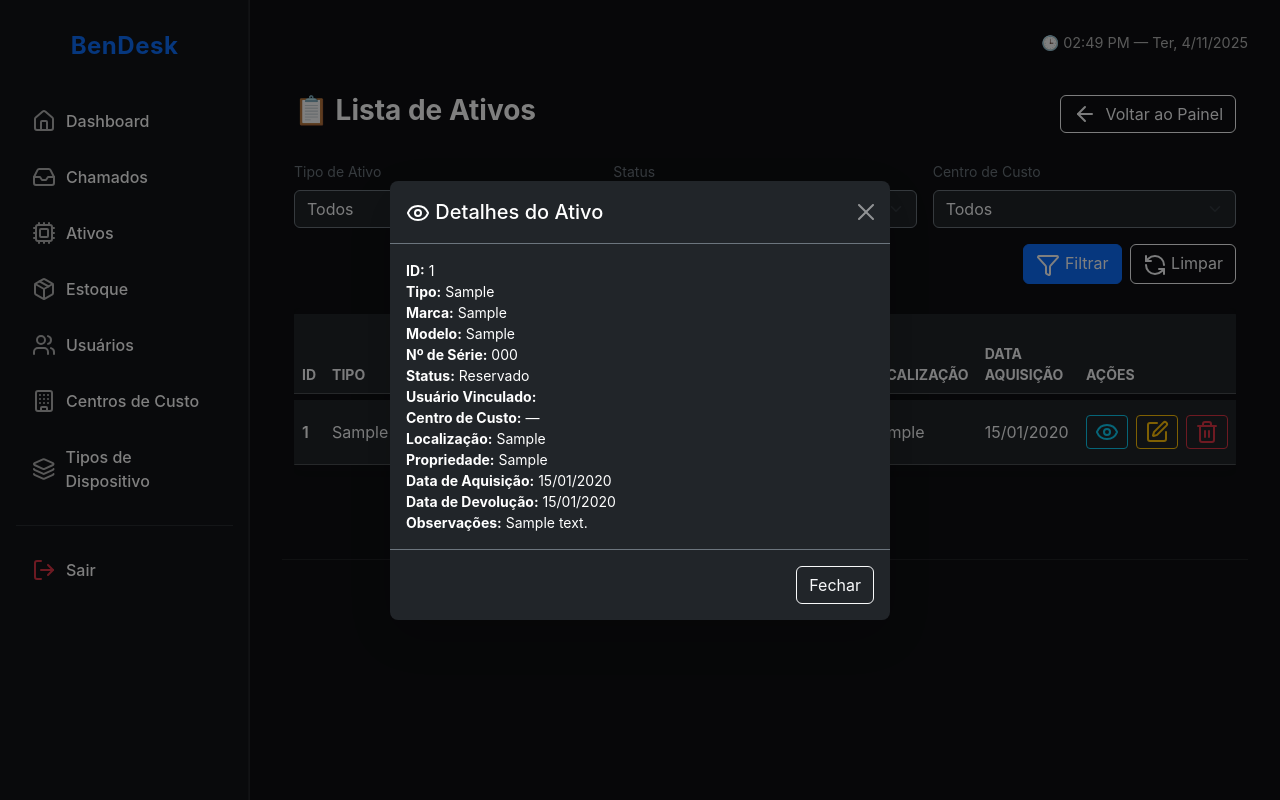
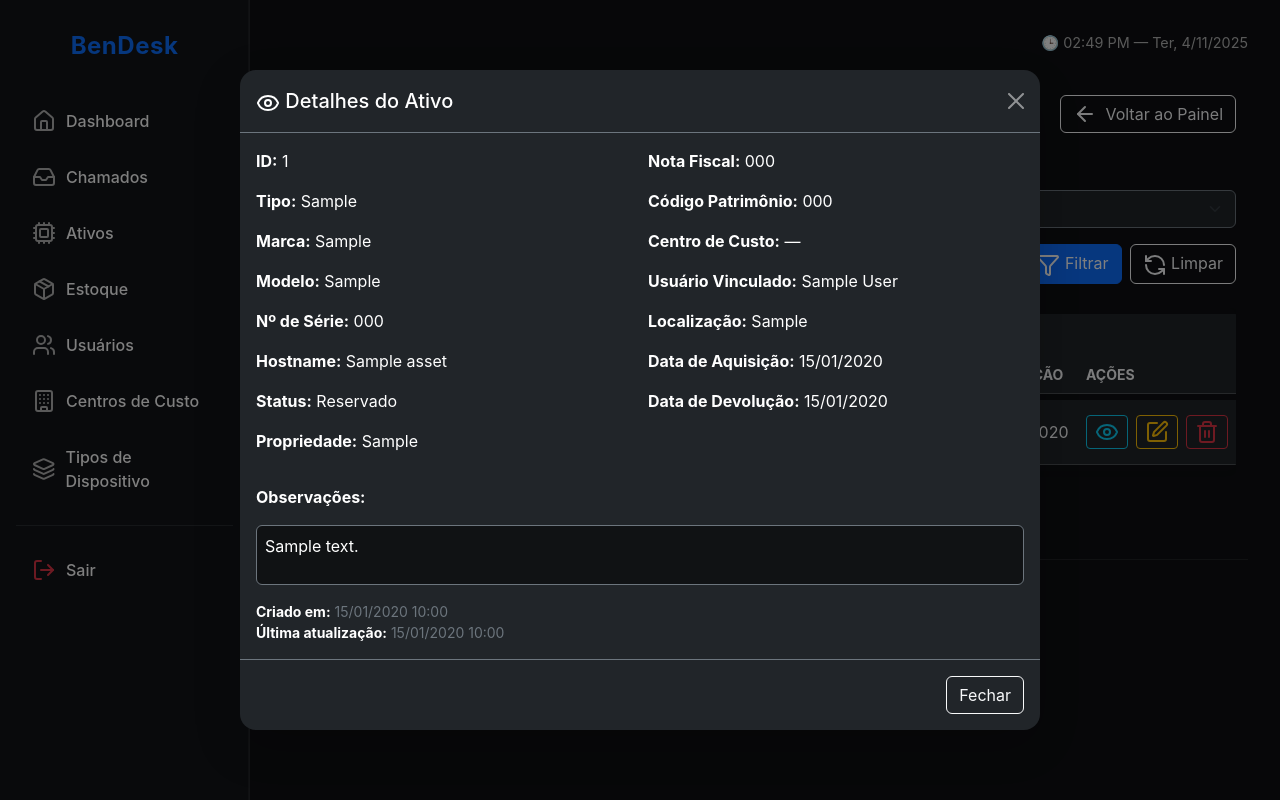
Before and after one commit to vinisilva11/BenDesk-2.0, a Flask app: page /ativos/lista in a window 1280 px wide, after a click that opens the changed part. Run offline with Flask 3, Linux system fonts and the light colour scheme; a user stored in the database is signed in; data comes from the database, SQL or seed files in the repository; tables that the repository leaves empty hold one stand-in row (values such as "Sample post"); parts of the project's set-up code (start-up, migrations or seed data) failed here and were passed over.

Commit message:
Ultimos ajustes nos CRUDs na tela de ativos

```diff
--- a/app.py
+++ b/app.py
@@ -487,24 +487,27 @@ def my_tickets():
 @login_required
 def ativos():
     ativos = (
-        db.session.query(
-            Asset.id,
-            Asset.brand,
-            Asset.model,
-            Asset.status,
-            Asset.acquisition_date,
-            Asset.location,  # ✅ adicionado campo de localização
-            DeviceUser.first_name,
-            DeviceUser.last_name,
-            CostCenter.name.label('cc_nome'),
-            AssetType.name.label('asset_type')
-        )
-        .join(DeviceUser, Asset.device_user_id == DeviceUser.id, isouter=True)
-        .join(CostCenter, Asset.cost_center_id == CostCenter.id, isouter=True)
-        .join(AssetType, Asset.type_id == AssetType.id, isouter=True)
-        .order_by(Asset.id.desc())
-        .all()
+    db.session.query(
+        Asset.id,
+        Asset.brand,
+        Asset.model,
+        Asset.status,
+        Asset.acquisition_date,
+        Asset.location,
+        Asset.cost_center_id,
+        Asset.device_user_id,
+        DeviceUser.first_name,
+        DeviceUser.last_name,
+        CostCenter.name.label('cc_nome'),
+        AssetType.name.label('asset_type')
     )
+    .join(DeviceUser, Asset.device_user_id == DeviceUser.id, isouter=True)
+    .join(CostCenter, Asset.cost_center_id == CostCenter.id, isouter=True)
+    .join(AssetType, Asset.type_id == AssetType.id, isouter=True)
+    .order_by(Asset.id.desc())
+    .all()
+)
+
 
     tipos = AssetType.query.all()
     usuarios = DeviceUser.query.all()
@@ -604,7 +607,7 @@ def novo_ativo():
 
 
 # ======================================
-# ROTA: Editar Ativo
+# ROTA: Editar Ativo (com atualização completa)
 # ======================================
 @app.route('/ativos/editar/<int:id>', methods=['POST'])
 @login_required
@@ -615,27 +618,45 @@ def editar_ativo(id):
             flash(f"❌ Ativo ID {id} não encontrado.", 'danger')
             return redirect(url_for('ativos'))
 
-        data = request.form.to_dict()
-        ativo.brand = data.get('brand', ativo.brand)
-        ativo.model = data.get('model', ativo.model)
-        ativo.status = data.get('status', ativo.status)
-        ativo.notes = data.get('notes', ativo.notes)
+        data = request.form
 
-        if data.get('cost_center_id') and data['cost_center_id'].isdigit():
-            ativo.cost_center_id = int(data['cost_center_id'])
-        if data.get('device_user_id') and data['device_user_id'].isdigit():
-            ativo.device_user_id = int(data['device_user_id'])
-        if data.get('type_id') and data['type_id'].isdigit():
-            ativo.type_id = int(data['type_id'])
+        # Campos simples
+        ativo.brand = data.get('brand')
+        ativo.model = data.get('model')
+        ativo.serial_number = data.get('serial_number')
+        ativo.hostname = data.get('hostname')
+        ativo.invoice_number = data.get('invoice_number')
+        ativo.patrimony_code = data.get('patrimony_code')
+        ativo.status = data.get('status')
+        ativo.ownership = data.get('ownership')
+        ativo.location = data.get('location')
+        ativo.notes = data.get('notes')
+
+        # Campos relacionais (FKs)
+        ativo.cost_center_id = int(data.get('cost_center_id')) if data.get('cost_center_id') else None
+        ativo.device_user_id = int(data.get('device_user_id')) if data.get('device_user_id') else None
+        ativo.type_id = int(data.get('type_id')) if data.get('type_id') else None
+
+        # Datas (com verificação)
+        if data.get('acquisition_date'):
+            ativo.acquisition_date = data.get('acquisition_date')
+        else:
+            ativo.acquisition_date = None
+
+        if data.get('return_date'):
+            ativo.return_date = data.get('return_date')
+        else:
+            ativo.return_date = None
 
         db.session.commit()
         flash("✅ Ativo atualizado com sucesso!", "success")
-        return redirect(url_for('ativos'))
+        return redirect(url_for('lista_ativos'))
 
     except Exception as e:
         db.session.rollback()
+        print(f"Erro ao editar ativo: {e}")
         flash(f"❌ Erro ao editar ativo: {e}", "danger")
-        return redirect(url_for('ativos'))
+        return redirect(url_for('lista_ativos'))
 
 
 # ======================================
@@ -669,7 +690,37 @@ def lista_ativos():
     filtro_status = request.args.get('status')
     filtro_cc = request.args.get('cc')
 
-    query = Asset.query
+    query = (
+        db.session.query(
+            Asset.id,
+            Asset.asset_type,
+            Asset.type_id,
+            Asset.brand,
+            Asset.model,
+            Asset.serial_number,
+            Asset.hostname,
+            Asset.invoice_number,
+            Asset.patrimony_code,
+            Asset.status,
+            Asset.ownership,
+            Asset.location,
+            Asset.acquisition_date,
+            Asset.return_date,
+            Asset.notes,
+            Asset.created_at,
+            Asset.updated_at,
+            Asset.cost_center_id,
+            Asset.device_user_id,
+            DeviceUser.first_name,
+            DeviceUser.last_name,
+            CostCenter.name.label('cc_nome')
+        )
+        .join(DeviceUser, Asset.device_user_id == DeviceUser.id, isouter=True)
+        .join(CostCenter, Asset.cost_center_id == CostCenter.id, isouter=True)
+        .join(AssetType, Asset.type_id == AssetType.id, isouter=True)
+        .order_by(Asset.id.desc())
+    )
+
 
     if filtro_tipo:
         query = query.filter(Asset.asset_type == filtro_tipo)
@@ -678,20 +729,23 @@ def lista_ativos():
     if filtro_cc and filtro_cc.isdigit():
         query = query.filter(Asset.cost_center_id == int(filtro_cc))
 
-    ativos = query.order_by(Asset.id.desc()).all()
+    ativos = query.all()
 
+    # Dicionários auxiliares para o restante da tela
     centros = {c.id: f"{c.code} - {c.name}" for c in CostCenter.query.all()}
     usuarios = {u.id: f"{u.first_name} {u.last_name}" for u in DeviceUser.query.all()}
-    tipos = {t.name: t.name for t in AssetType.query.all()}
+    tipos = AssetType.query.all()
 
-    return render_template('lista_ativos.html',
-                           ativos=ativos,
-                           centros=centros,
-                           usuarios=usuarios,
-                           tipos=tipos,
-                           filtro_tipo=filtro_tipo,
-                           filtro_status=filtro_status,
-                           filtro_cc=filtro_cc)
+    return render_template(
+        'lista_ativos.html',
+        ativos=ativos,
+        centros=centros,
+        usuarios=usuarios,
+        tipos=tipos,
+        filtro_tipo=filtro_tipo,
+        filtro_status=filtro_status,
+        filtro_cc=filtro_cc
+    )
 
 
 
--- a/templates/lista_ativos.html
+++ b/templates/lista_ativos.html
@@ -17,11 +17,12 @@
       <label class="form-label text-secondary small">Tipo de Ativo</label>
       <select class="form-select bg-dark text-light border-secondary" name="tipo">
         <option value="">Todos</option>
-        {% for tipo_nome, tipo_label in tipos.items() %}
-        <option value="{{ tipo_nome }}" {% if filtro_tipo == tipo_nome %}selected{% endif %}>
-          {{ tipo_label }}
-        </option>
-        {% endfor %}
+        {% for tipo in tipos %}
+  <option value="{{ tipo.name }}" {% if filtro_tipo == tipo.name %}selected{% endif %}>
+    {{ tipo.name }}
+  </option>
+{% endfor %}
+
       </select>
     </div>
 
@@ -141,7 +142,7 @@
 
         <!-- 🧩 Inclui os modais específicos de cada ativo -->
         {% include 'modais/view_ativo.html' %}
-        {% include 'modais/edit_ativo.html' %}
+        {% include 'modais/edit_ativo.html' with context %}
         {% include 'modais/delete_ativo.html' %}
 
 
@@ -167,6 +168,11 @@
 
 <script>
   lucide.createIcons();
+
+
+  setInterval(() => {
+    window.location.reload();
+  }, 180000);
 </script>
 
 {% endblock %}
--- a/templates/modais/edit_ativo.html
+++ b/templates/modais/edit_ativo.html
@@ -10,15 +10,57 @@
       <form class="editAtivoForm" action="{{ url_for('editar_ativo', id=ativo.id) }}" method="POST">
         <div class="modal-body">
           <div class="row g-3">
+
+            <!-- Tipo de Ativo -->
+            <div class="col-md-6">
+              <label class="form-label text-secondary small">Tipo de Ativo</label>
+              <select name="type_id" class="form-select bg-black text-light border-secondary">
+                <option value="">Selecione...</option>
+                {% for tipo in tipos %}
+                  <option value="{{ tipo.id }}" {% if ativo.type_id == tipo.id %}selected{% endif %}>
+                    {{ tipo.name }}
+                  </option>
+                {% endfor %}
+              </select>
+            </div>
+
+            <!-- Marca -->
             <div class="col-md-6">
               <label class="form-label text-secondary small">Marca</label>
               <input type="text" name="brand" class="form-control bg-black text-light border-secondary" value="{{ ativo.brand }}">
             </div>
+
+            <!-- Modelo -->
             <div class="col-md-6">
               <label class="form-label text-secondary small">Modelo</label>
               <input type="text" name="model" class="form-control bg-black text-light border-secondary" value="{{ ativo.model }}">
             </div>
 
+            <!-- Nº de Série -->
+            <div class="col-md-6">
+              <label class="form-label text-secondary small">Nº de Série</label>
+              <input type="text" name="serial_number" class="form-control bg-black text-light border-secondary" value="{{ ativo.serial_number }}">
+            </div>
+
+            <!-- Hostname -->
+            <div class="col-md-6">
+              <label class="form-label text-secondary small">Hostname</label>
+              <input type="text" name="hostname" class="form-control bg-black text-light border-secondary" value="{{ ativo.hostname }}">
+            </div>
+
+            <!-- Nota Fiscal -->
+            <div class="col-md-6">
+              <label class="form-label text-secondary small">Nota Fiscal</label>
+              <input type="text" name="invoice_number" class="form-control bg-black text-light border-secondary" value="{{ ativo.invoice_number }}">
+            </div>
+
+            <!-- Código Patrimônio -->
+            <div class="col-md-6">
+              <label class="form-label text-secondary small">Código Patrimônio</label>
+              <input type="text" name="patrimony_code" class="form-control bg-black text-light border-secondary" value="{{ ativo.patrimony_code }}">
+            </div>
+
+            <!-- Status -->
             <div class="col-md-6">
               <label class="form-label text-secondary small">Status</label>
               <select name="status" class="form-select bg-black text-light border-secondary">
@@ -28,30 +70,67 @@
               </select>
             </div>
 
+            <!-- Tipo de Propriedade -->
+            <div class="col-md-6">
+              <label class="form-label text-secondary small">Propriedade</label>
+              <select name="ownership" class="form-select bg-black text-light border-secondary">
+                <option value="Próprio" {% if ativo.ownership == 'Próprio' %}selected{% endif %}>Próprio</option>
+                <option value="Terceiro" {% if ativo.ownership == 'Terceiro' %}selected{% endif %}>Terceiro</option>
+                <option value="Alugado" {% if ativo.ownership == 'Alugado' %}selected{% endif %}>Alugado</option>
+              </select>
+            </div>
+
+            <!-- Localização -->
+            <div class="col-md-6">
+              <label class="form-label text-secondary small">Localização</label>
+              <input type="text" name="location" class="form-control bg-black text-light border-secondary" value="{{ ativo.location }}">
+            </div>
+
+            <!-- Centro de Custo -->
             <div class="col-md-6">
               <label class="form-label text-secondary small">Centro de Custo</label>
               <select name="cost_center_id" class="form-select bg-black text-light border-secondary">
                 <option value="">Selecione...</option>
-                {% for centro in centros %}
-                  <option value="{{ centro.id }}" {% if ativo.cost_center_id == centro.id %}selected{% endif %}>{{ centro.code }} - {{ centro.name }}</option>
+                {% for id, nome in centros.items() %}
+                  <option value="{{ id }}" {% if ativo.cost_center_id == id %}selected{% endif %}>
+                    {{ nome }}
+                  </option>
                 {% endfor %}
               </select>
             </div>
 
+            <!-- Usuário Vinculado -->
             <div class="col-md-6">
-              <label class="form-label text-secondary small">Usuário</label>
+              <label class="form-label text-secondary small">Usuário Vinculado</label>
               <select name="device_user_id" class="form-select bg-black text-light border-secondary">
                 <option value="">Selecione...</option>
-                {% for usuario in usuarios %}
-                  <option value="{{ usuario.id }}" {% if ativo.device_user_id == usuario.id %}selected{% endif %}>{{ usuario.first_name }} {{ usuario.last_name }}</option>
+                {% for id, nome in usuarios.items() %}
+                  <option value="{{ id }}" {% if ativo.device_user_id == id %}selected{% endif %}>
+                    {{ nome }}
+                  </option>
                 {% endfor %}
               </select>
             </div>
 
+            <!-- Datas -->
+            <div class="col-md-6">
+              <label class="form-label text-secondary small">Data de Aquisição</label>
+              <input type="date" name="acquisition_date" class="form-control bg-black text-light border-secondary"
+                     value="{{ ativo.acquisition_date.strftime('%Y-%m-%d') if ativo.acquisition_date else '' }}">
+            </div>
+
+            <div class="col-md-6">
+              <label class="form-label text-secondary small">Data de Devolução</label>
+              <input type="date" name="return_date" class="form-control bg-black text-light border-secondary"
+                     value="{{ ativo.return_date.strftime('%Y-%m-%d') if ativo.return_date else '' }}">
+            </div>
+
+            <!-- Observações -->
             <div class="col-12">
               <label class="form-label text-secondary small">Observações</label>
               <textarea name="notes" class="form-control bg-black text-light border-secondary" rows="3">{{ ativo.notes }}</textarea>
             </div>
+
           </div>
         </div>
 
--- a/templates/modais/view_ativo.html
+++ b/templates/modais/view_ativo.html
@@ -1,7 +1,7 @@
 <!-- Modal Visualizar Ativo -->
 <div class="modal fade" id="viewAtivo{{ ativo.id }}" tabindex="-1" aria-hidden="true">
-  <div class="modal-dialog modal-dialog-centered modal-md">
-    <div class="modal-content bg-dark text-white border-0 shadow-lg">
+  <div class="modal-dialog modal-dialog-centered modal-lg">
+    <div class="modal-content bg-dark text-white border-0 shadow-lg rounded-4">
 
       <!-- Cabeçalho -->
       <div class="modal-header border-secondary">
@@ -13,25 +13,46 @@
 
       <!-- Corpo -->
       <div class="modal-body">
-        <ul class="list-unstyled mb-0 small">
-          <li><strong>ID:</strong> {{ ativo.id }}</li>
-          <li><strong>Tipo:</strong> {{ ativo.asset_type or '—' }}</li>
-          <li><strong>Marca:</strong> {{ ativo.brand or '—' }}</li>
-          <li><strong>Modelo:</strong> {{ ativo.model or '—' }}</li>
-          <li><strong>Nº de Série:</strong> {{ ativo.serial_number or '—' }}</li>
-          <li><strong>Status:</strong> {{ ativo.status or '—' }}</li>
-          <li><strong>Usuário Vinculado:</strong> {{ ativo.first_name }} {{ ativo.last_name }}</li>
-          <li><strong>Centro de Custo:</strong> {{ ativo.cc_nome or '—' }}</li>
-          <li><strong>Localização:</strong> {{ ativo.location or '—' }}</li>
-          <li><strong>Propriedade:</strong> {{ ativo.ownership or '—' }}</li>
-          <li><strong>Data de Aquisição:</strong>
-            {{ ativo.acquisition_date.strftime('%d/%m/%Y') if ativo.acquisition_date else '—' }}
-          </li>
-          <li><strong>Data de Devolução:</strong>
-            {{ ativo.return_date.strftime('%d/%m/%Y') if ativo.return_date else '—' }}
-          </li>
-          <li><strong>Observações:</strong> {{ ativo.notes or 'Sem observações.' }}</li>
-        </ul>
+        <div class="row g-3">
+          <div class="col-md-6">
+            <p><strong>ID:</strong> {{ ativo.id }}</p>
+            <p><strong>Tipo:</strong> {{ ativo.asset_type or '—' }}</p>
+            <p><strong>Marca:</strong> {{ ativo.brand or '—' }}</p>
+            <p><strong>Modelo:</strong> {{ ativo.model or '—' }}</p>
+            <p><strong>Nº de Série:</strong> {{ ativo.serial_number or '—' }}</p>
+            <p><strong>Hostname:</strong> {{ ativo.hostname or '—' }}</p>
+            <p><strong>Status:</strong> {{ ativo.status or '—' }}</p>
+            <p><strong>Propriedade:</strong> {{ ativo.ownership or '—' }}</p>
+          </div>
+
+          <div class="col-md-6">
+            <p><strong>Nota Fiscal:</strong> {{ ativo.invoice_number or '—' }}</p>
+            <p><strong>Código Patrimônio:</strong> {{ ativo.patrimony_code or '—' }}</p>
+            <p><strong>Centro de Custo:</strong> {{ ativo.cc_nome or '—' }}</p>
+            <p><strong>Usuário Vinculado:</strong> {{ ativo.first_name }} {{ ativo.last_name }}</p>
+            <p><strong>Localização:</strong> {{ ativo.location or '—' }}</p>
+            <p><strong>Data de Aquisição:</strong>
+              {{ ativo.acquisition_date.strftime('%d/%m/%Y') if ativo.acquisition_date else '—' }}
+            </p>
+            <p><strong>Data de Devolução:</strong>
+              {{ ativo.return_date.strftime('%d/%m/%Y') if ativo.return_date else '—' }}
+            </p>
+          </div>
+
+          <div class="col-12">
+            <p><strong>Observações:</strong></p>
+            <div class="bg-black bg-opacity-50 border border-secondary rounded p-2" style="min-height: 60px;">
+              {{ ativo.notes or 'Sem observações.' }}
+            </div>
+          </div>
+
+          <div class="col-12">
+            <p class="text-secondary small mb-0">
+              <strong>Criado em:</strong> {{ ativo.created_at.strftime('%d/%m/%Y %H:%M') if ativo.created_at else '—' }} <br>
+              <strong>Última atualização:</strong> {{ ativo.updated_at.strftime('%d/%m/%Y %H:%M') if ativo.updated_at else '—' }}
+            </p>
+          </div>
+        </div>
       </div>
 
       <!-- Rodapé -->
```
Also changed, not shown: templates/lista_estoque.html (+0 -10 lines).
